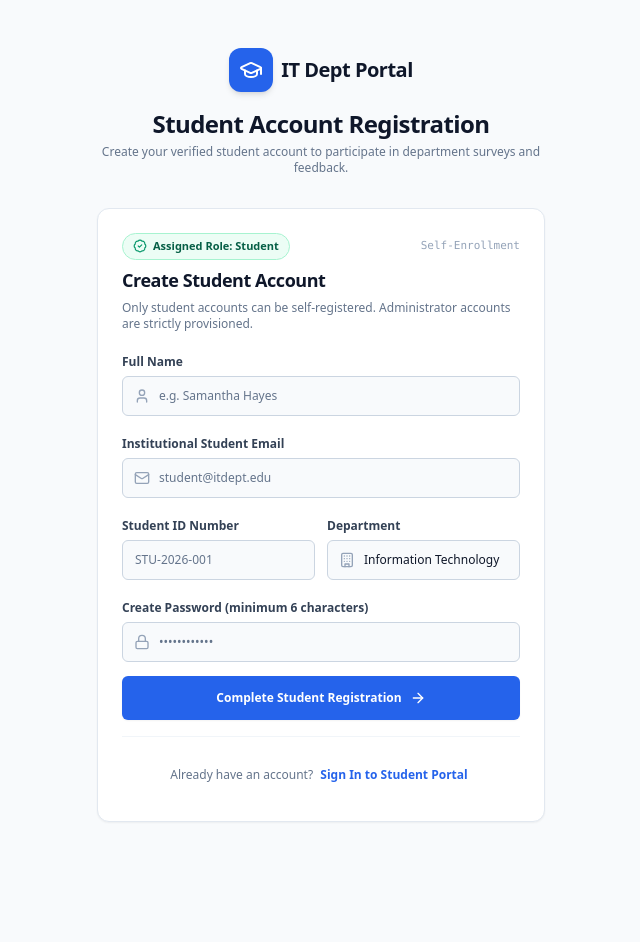
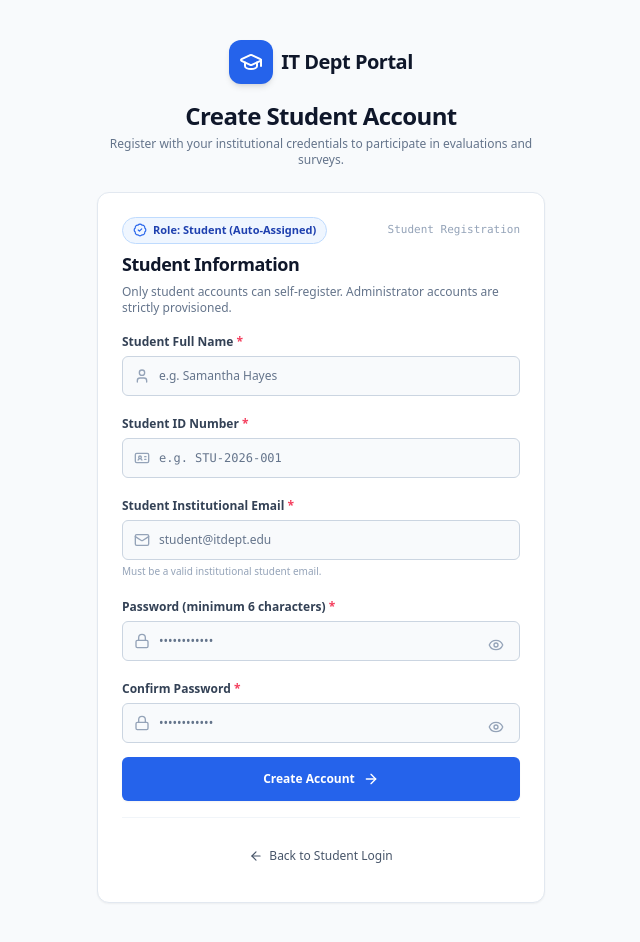
Before and after one commit to marksunga/SURVEY-SYSTEM-, a Next.js app: page /student/register in a window 1280 px wide. Shown: the whole page, without its empty margins (319-959 px from the left). Before the commit the page ends 870 px from the top, so only its background shows below. Built offline with nearby package versions, Linux system fonts and the light colour scheme.

Commit message:
feat(auth): restore student registration specifically on student login page with full validation and password toggles

```diff
--- a/app/student/login/page.tsx
+++ b/app/student/login/page.tsx
@@ -7,11 +7,22 @@ import { Button } from '@/components/ui/button';
 import { Input } from '@/components/ui/input';
 import { Label } from '@/components/ui/label';
 import { Card, CardContent, CardHeader, CardTitle, CardDescription } from '@/components/ui/card';
-import { GraduationCap, Lock, Mail, AlertCircle, ArrowRight, ShieldCheck } from 'lucide-react';
+import {
+  GraduationCap,
+  Lock,
+  Mail,
+  AlertCircle,
+  ArrowRight,
+  ShieldCheck,
+  UserPlus,
+  Eye,
+  EyeOff,
+} from 'lucide-react';
 
 export default function StudentLoginPage() {
   const [email, setEmail] = useState('');
   const [password, setPassword] = useState('');
+  const [showPassword, setShowPassword] = useState(false);
   const [error, setError] = useState<string | null>(null);
   const [loading, setLoading] = useState(false);
 
@@ -103,14 +114,22 @@ export default function StudentLoginPage() {
                   <Input
                     id="student-password"
                     name="password"
-                    type="password"
+                    type={showPassword ? 'text' : 'password'}
                     required
                     autoComplete="current-password"
                     value={password}
                     onChange={(e) => setPassword(e.target.value)}
-                    className="pl-9 text-xs h-10 border-slate-300 focus-visible:ring-blue-500"
+                    className="pl-9 pr-10 text-xs h-10 border-slate-300 focus-visible:ring-blue-500"
                     placeholder="••••••••••••"
                   />
+                  <button
+                    type="button"
+                    onClick={() => setShowPassword(!showPassword)}
+                    aria-label={showPassword ? 'Hide password' : 'Show password'}
+                    className="absolute right-2 top-2 p-1.5 text-slate-400 hover:text-slate-600 transition-colors cursor-pointer min-h-[32px] min-w-[32px] flex items-center justify-center"
+                  >
+                    {showPassword ? <EyeOff className="h-4 w-4" /> : <Eye className="h-4 w-4" />}
+                  </button>
                 </div>
               </div>
 
@@ -124,7 +143,18 @@ export default function StudentLoginPage() {
               </Button>
             </form>
 
-            <div className="pt-4 border-t border-slate-100 text-center">
+            {/* Registration Callout Section with Divider */}
+            <div className="pt-4 border-t border-slate-100 flex flex-col items-center gap-1.5 text-center">
+              <span className="text-xs text-slate-500">Don&apos;t have a student account?</span>
+              <Button asChild variant="outline" className="w-full border-blue-200 bg-blue-50/50 hover:bg-blue-100/60 text-blue-700 text-xs font-bold min-h-[44px] cursor-pointer shadow-xs">
+                <Link href="/student/register" className="flex items-center justify-center gap-2">
+                  <UserPlus className="h-4 w-4" />
+                  <span>Create Student Account</span>
+                </Link>
+              </Button>
+            </div>
+
+            <div className="pt-3 border-t border-slate-100 text-center">
               <span className="text-xs text-slate-500">IT Department Administrator? </span>
               <Link
                 href="/admin/login"
--- a/app/student/register/page.tsx
+++ b/app/student/register/page.tsx
@@ -7,20 +7,47 @@ import { Button } from '@/components/ui/button';
 import { Input } from '@/components/ui/input';
 import { Label } from '@/components/ui/label';
 import { Card, CardContent, CardHeader, CardTitle, CardDescription } from '@/components/ui/card';
-import { GraduationCap, Lock, Mail, User, Building, AlertCircle, ArrowRight, ShieldCheck, BadgeCheck } from 'lucide-react';
+import {
+  GraduationCap,
+  Lock,
+  Mail,
+  User,
+  AlertCircle,
+  ArrowRight,
+  BadgeCheck,
+  Eye,
+  EyeOff,
+  IdCard,
+  ArrowLeft,
+} from 'lucide-react';
 
 export default function StudentRegisterPage() {
   const [fullName, setFullName] = useState('');
+  const [idNumber, setIdNumber] = useState('');
   const [email, setEmail] = useState('');
-  const [idNumber, setIdNumber] = useState('');
-  const [department, setDepartment] = useState('Information Technology');
   const [password, setPassword] = useState('');
+  const [confirmPassword, setConfirmPassword] = useState('');
+  const [showPassword, setShowPassword] = useState(false);
+  const [showConfirmPassword, setShowConfirmPassword] = useState(false);
+
   const [error, setError] = useState<string | null>(null);
   const [loading, setLoading] = useState(false);
 
   async function handleSubmit(formData: FormData) {
+    setError(null);
+
+    // Client-side quick validations
+    if (password !== confirmPassword) {
+      setError('Passwords do not match. Please re-enter.');
+      return;
+    }
+
+    if (password.length < 6) {
+      setError('Password must be at least 6 characters long.');
+      return;
+    }
+
     setLoading(true);
-    setError(null);
     const res = await studentRegisterAction(formData);
     if (res?.error) {
       setError(res.error);
@@ -29,7 +56,7 @@ export default function StudentRegisterPage() {
   }
 
   return (
-    <div className="min-h-screen bg-slate-50 text-slate-900 flex flex-col justify-center py-12 px-4 sm:px-6 lg:px-8">
+    <div className="min-h-screen bg-slate-50 text-slate-900 flex flex-col justify-center py-10 px-4 sm:px-6 lg:px-8">
       <div className="sm:mx-auto sm:w-full sm:max-w-md text-center">
         <Link href="/" className="inline-flex items-center gap-2 mb-4">
           <div className="h-11 w-11 rounded-xl bg-blue-600 text-white flex items-center justify-center shadow-md">
@@ -38,33 +65,33 @@ export default function StudentRegisterPage() {
           <span className="text-xl font-bold text-slate-900 tracking-tight">IT Dept Portal</span>
         </Link>
         <h1 className="text-2xl font-extrabold text-slate-900 tracking-tight">
-          Student Account Registration
+          Create Student Account
         </h1>
         <p className="mt-1 text-xs text-slate-500">
-          Create your verified student account to participate in department surveys and feedback.
+          Register with your institutional credentials to participate in evaluations and surveys.
         </p>
       </div>
 
-      <div className="mt-8 sm:mx-auto sm:w-full sm:max-w-md">
+      <div className="mt-6 sm:mx-auto sm:w-full sm:max-w-md">
         <Card className="border-slate-200 bg-white shadow-sm">
-          <CardHeader className="pb-4">
+          <CardHeader className="pb-3">
             <div className="flex items-center justify-between">
-              <div className="inline-flex items-center gap-1.5 px-2.5 py-1 rounded-full bg-emerald-50 border border-emerald-200 text-emerald-800 text-[11px] font-semibold">
-                <BadgeCheck className="h-3.5 w-3.5 text-emerald-600" />
-                <span>Assigned Role: Student</span>
+              <div className="inline-flex items-center gap-1.5 px-2.5 py-1 rounded-full bg-blue-50 border border-blue-200 text-blue-800 text-[11px] font-semibold">
+                <BadgeCheck className="h-3.5 w-3.5 text-blue-600" />
+                <span>Role: Student (Auto-Assigned)</span>
               </div>
-              <span className="text-[11px] text-slate-400 font-mono">Self-Enrollment</span>
+              <span className="text-[11px] text-slate-400 font-mono">Student Registration</span>
             </div>
-            <CardTitle className="text-lg text-slate-900 mt-2">Create Student Account</CardTitle>
+            <CardTitle className="text-lg text-slate-900 mt-2">Student Information</CardTitle>
             <CardDescription className="text-xs text-slate-500">
-              Only student accounts can be self-registered. Administrator accounts are strictly provisioned.
+              Only student accounts can self-register. Administrator accounts are strictly provisioned.
             </CardDescription>
           </CardHeader>
           <CardContent className="space-y-4">
             {error && (
               <div
                 role="alert"
-                className="p-3.5 rounded-lg bg-rose-50 border border-rose-200 text-rose-800 text-xs flex items-start gap-2.5"
+                className="p-3.5 rounded-lg bg-rose-50 border border-rose-200 text-rose-800 text-xs flex items-start gap-2.5 animate-in fade-in"
               >
                 <AlertCircle className="h-4 w-4 flex-shrink-0 text-rose-600 mt-0.5" />
                 <span className="leading-relaxed">{error}</span>
@@ -72,9 +99,10 @@ export default function StudentRegisterPage() {
             )}
 
             <form action={handleSubmit} className="space-y-3.5">
+              {/* Full Name */}
               <div className="space-y-1">
                 <Label htmlFor="fullName" className="text-xs font-semibold text-slate-700">
-                  Full Name
+                  Student Full Name <span className="text-rose-500">*</span>
                 </Label>
                 <div className="relative">
                   <User className="h-4 w-4 absolute left-3 top-3 text-slate-400" />
@@ -82,17 +110,38 @@ export default function StudentRegisterPage() {
                     id="fullName"
                     name="fullName"
                     required
+                    autoComplete="name"
                     value={fullName}
                     onChange={(e) => setFullName(e.target.value)}
-                    className="pl-9 text-xs h-10 border-slate-300"
+                    className="pl-9 text-xs h-10 border-slate-300 focus-visible:ring-blue-500"
                     placeholder="e.g. Samantha Hayes"
                   />
                 </div>
               </div>
 
+              {/* Student ID Number */}
+              <div className="space-y-1">
+                <Label htmlFor="idNumber" className="text-xs font-semibold text-slate-700">
+                  Student ID Number <span className="text-rose-500">*</span>
+                </Label>
+                <div className="relative">
+                  <IdCard className="h-4 w-4 absolute left-3 top-3 text-slate-400" />
+                  <Input
+                    id="idNumber"
+                    name="idNumber"
+                    required
+                    value={idNumber}
+                    onChange={(e) => setIdNumber(e.target.value)}
+                    className="pl-9 text-xs h-10 border-slate-300 font-mono focus-visible:ring-blue-500"
+                    placeholder="e.g. STU-2026-001"
+                  />
+                </div>
+              </div>
+
+              {/* Student Institutional Email */}
               <div className="space-y-1">
                 <Label htmlFor="email" className="text-xs font-semibold text-slate-700">
-                  Institutional Student Email
+                  Student Institutional Email <span className="text-rose-500">*</span>
                 </Label>
                 <div className="relative">
                   <Mail className="h-4 w-4 absolute left-3 top-3 text-slate-400" />
@@ -101,83 +150,93 @@ export default function StudentRegisterPage() {
                     name="email"
                     type="email"
                     required
+                    autoComplete="email"
                     value={email}
                     onChange={(e) => setEmail(e.target.value)}
-                    className="pl-9 text-xs h-10 border-slate-300"
+                    className="pl-9 text-xs h-10 border-slate-300 focus-visible:ring-blue-500"
                     placeholder="student@itdept.edu"
                   />
                 </div>
+                <p className="text-[10px] text-slate-400">Must be a valid institutional student email.</p>
               </div>
 
-              <div className="grid grid-cols-1 sm:grid-cols-2 gap-3">
-                <div className="space-y-1">
-                  <Label htmlFor="idNumber" className="text-xs font-semibold text-slate-700">
-                    Student ID Number
-                  </Label>
-                  <Input
-                    id="idNumber"
-                    name="idNumber"
-                    value={idNumber}
-                    onChange={(e) => setIdNumber(e.target.value)}
-                    className="text-xs h-10 border-slate-300"
-                    placeholder="STU-2026-001"
-                  />
-                </div>
-
-                <div className="space-y-1">
-                  <Label htmlFor="department" className="text-xs font-semibold text-slate-700">
-                    Department
-                  </Label>
-                  <div className="relative">
-                    <Building className="h-4 w-4 absolute left-3 top-3 text-slate-400" />
-                    <Input
-                      id="department"
-                      name="department"
-                      value={department}
-                      onChange={(e) => setDepartment(e.target.value)}
-                      className="pl-9 text-xs h-10 border-slate-300"
-                      placeholder="Information Technology"
-                    />
-                  </div>
-                </div>
-              </div>
-
+              {/* Password */}
               <div className="space-y-1">
                 <Label htmlFor="password" className="text-xs font-semibold text-slate-700">
-                  Create Password (minimum 6 characters)
+                  Password (minimum 6 characters) <span className="text-rose-500">*</span>
                 </Label>
                 <div className="relative">
                   <Lock className="h-4 w-4 absolute left-3 top-3 text-slate-400" />
                   <Input
                     id="password"
                     name="password"
-                    type="password"
+                    type={showPassword ? 'text' : 'password'}
                     required
+                    autoComplete="new-password"
                     value={password}
                     onChange={(e) => setPassword(e.target.value)}
-                    className="pl-9 text-xs h-10 border-slate-300"
+                    className="pl-9 pr-10 text-xs h-10 border-slate-300 focus-visible:ring-blue-500"
                     placeholder="••••••••••••"
                   />
+                  <button
+                    type="button"
+                    onClick={() => setShowPassword(!showPassword)}
+                    aria-label={showPassword ? 'Hide password' : 'Show password'}
+                    className="absolute right-2 top-2 p-1.5 text-slate-400 hover:text-slate-600 transition-colors cursor-pointer min-h-[32px] min-w-[32px] flex items-center justify-center"
+                  >
+                    {showPassword ? <EyeOff className="h-4 w-4" /> : <Eye className="h-4 w-4" />}
+                  </button>
                 </div>
               </div>
 
+              {/* Confirm Password */}
+              <div className="space-y-1">
+                <Label htmlFor="confirmPassword" className="text-xs font-semibold text-slate-700">
+                  Confirm Password <span className="text-rose-500">*</span>
+                </Label>
+                <div className="relative">
+                  <Lock className="h-4 w-4 absolute left-3 top-3 text-slate-400" />
+                  <Input
+                    id="confirmPassword"
+                    name="confirmPassword"
+                    type={showConfirmPassword ? 'text' : 'password'}
+                    required
+                    autoComplete="new-password"
+                    value={confirmPassword}
+                    onChange={(e) => setConfirmPassword(e.target.value)}
+                    className="pl-9 pr-10 text-xs h-10 border-slate-300 focus-visible:ring-blue-500"
+                    placeholder="••••••••••••"
+                  />
+                  <button
+                    type="button"
+                    onClick={() => setShowConfirmPassword(!showConfirmPassword)}
+                    aria-label={showConfirmPassword ? 'Hide confirm password' : 'Show confirm password'}
+                    className="absolute right-2 top-2 p-1.5 text-slate-400 hover:text-slate-600 transition-colors cursor-pointer min-h-[32px] min-w-[32px] flex items-center justify-center"
+                  >
+                    {showConfirmPassword ? <EyeOff className="h-4 w-4" /> : <Eye className="h-4 w-4" />}
+                  </button>
+                </div>
+              </div>
+
+              {/* Submit Button */}
               <Button
                 type="submit"
                 disabled={loading}
                 className="w-full bg-blue-600 hover:bg-blue-500 text-white text-xs font-semibold h-11 min-h-[44px] cursor-pointer shadow-sm transition-all mt-2"
               >
-                {loading ? 'Creating Student Account...' : 'Complete Student Registration'}
+                {loading ? 'Creating Student Account...' : 'Create Account'}
                 <ArrowRight className="h-4 w-4 ml-2" />
               </Button>
             </form>
 
-            <div className="pt-4 border-t border-slate-100 text-center text-xs text-slate-500">
-              Already have an account?{' '}
+            {/* Back to Student Login */}
+            <div className="pt-4 border-t border-slate-100 text-center">
               <Link
                 href="/student/login"
-                className="font-semibold text-blue-600 hover:underline min-h-[44px] inline-flex items-center py-2 px-1"
+                className="inline-flex items-center gap-1.5 text-xs font-medium text-slate-600 hover:text-blue-600 hover:underline min-h-[44px] py-2 px-1"
               >
-                Sign In to Student Portal
+                <ArrowLeft className="h-3.5 w-3.5" />
+                <span>Back to Student Login</span>
               </Link>
             </div>
           </CardContent>
```
Also changed, not shown: app/actions/auth.ts (+40 -10 lines), scripts/test-survey-flow.ts (+30 -1 lines).
